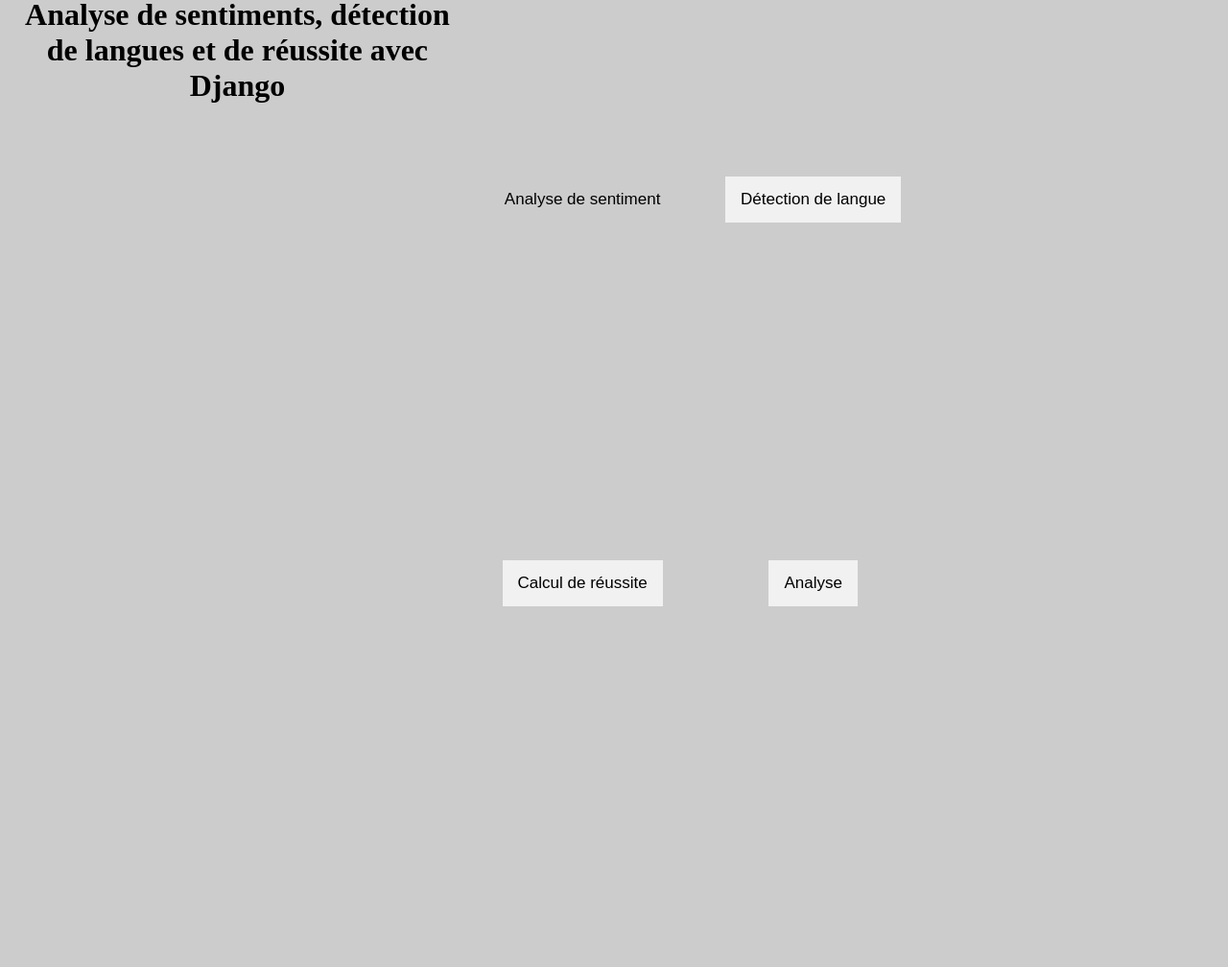
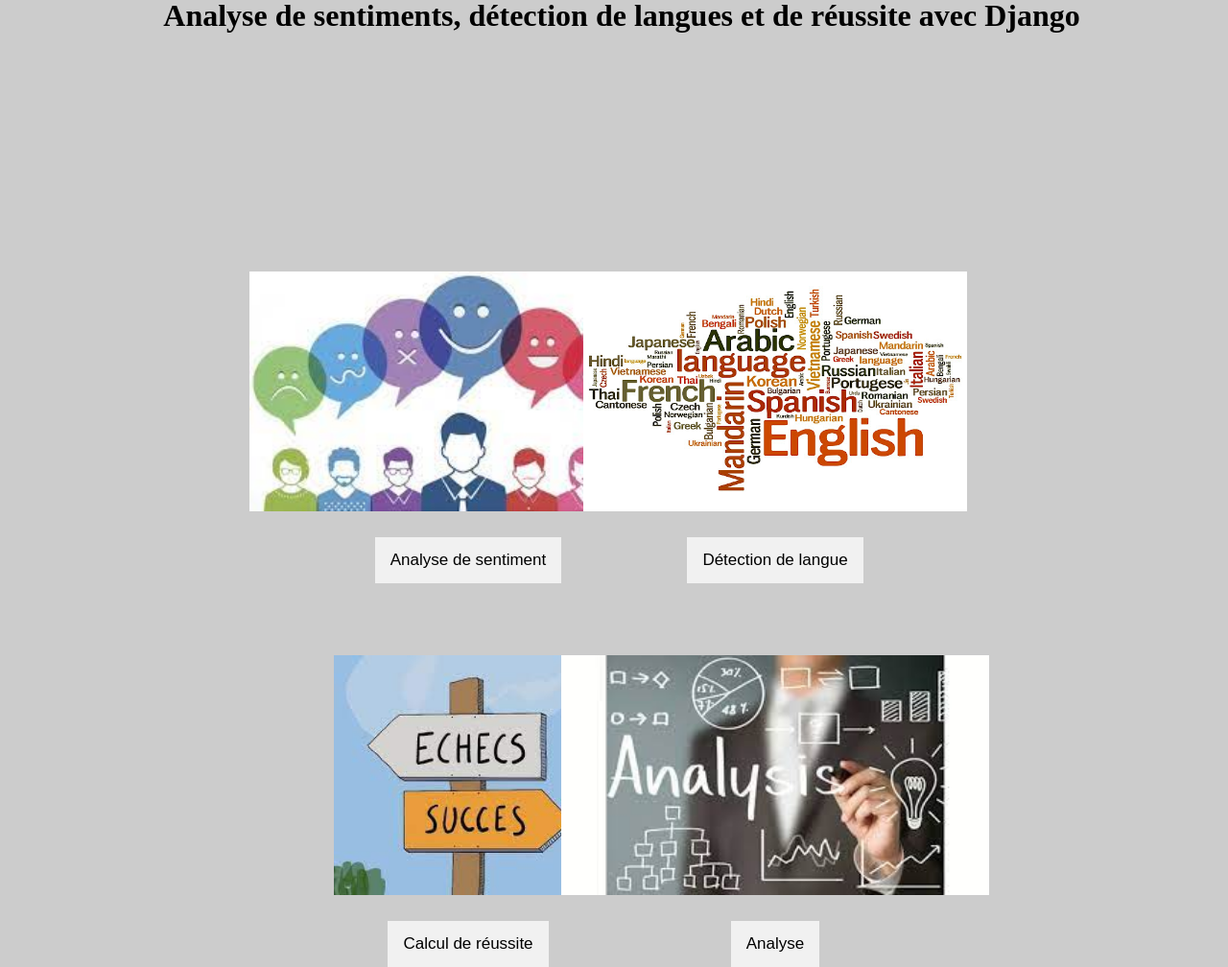
Before and after one commit to data-IA-2022/MOOC_Groupe_1, a Django app: page / in a window 1280 px wide. Shown: the whole page at 96% size. Before the commit the page ends 632 px from the top, so only its background shows below. Run offline with Django 4.2, Linux system fonts and the light colour scheme.

Commit message:
ajout d'image

```diff
--- a/mooc/app/static/style.css
+++ b/mooc/app/static/style.css
@@ -1,37 +1,44 @@
 body {
     background: #ccc;
-    width: 75%;
+    width: 100%;
     height: 100vh;
     display: flex;
     align-items: center;
     justify-content: center;
 }
 
+img{
+    position: relative;
+}
 h1 {
     height: 100%;
     text-align: center;
-    margin-top: 0;
     justify-content: center;
+    margin: 0 auto 20px;
+    position: absolute;
 
 }
 
-/* Style des onglets */
 .tab {
     display: flex;
-    width: 100%;
-    height: 100%;
+    width: 50%;
+    height: 50%;
     flex-wrap: wrap;
+    align-items: center;
+    justify-content: center;
+    position: absolute;
 }
 
 .tab-container {
+    position: relative;
     width: 50%;
-    height: 50%;
+    height: 100%;
     display: flex;
     align-items: center;
     justify-content: center;
-}
+  }
 
-.tablinks {
+  .tablinks {
     background-color: #f1f1f1;
     color: black;
     padding: 14px 16px;
@@ -41,8 +48,11 @@ h1 {
     outline: none;
     cursor: pointer;
     transition: 0.3s;
+    position: absolute;
+    bottom: 0;
+  }
+  .tabimage {
+    width: 500px;
+    height: 250px;
+    margin: 0 20px;
 }
-
-.tablinks.active {
-    background-color: #ccc;
-}
--- a/mooc/app/templates/home.html
+++ b/mooc/app/templates/home.html
@@ -7,22 +7,26 @@
 </head>
 <body>
     <h1>Analyse de sentiments, détection de langues et de réussite avec Django</h1>
-
     <!-- Onglets -->
     <div class="tab">
         <div class="tab-container">
-            <button class="tablinks active" onclick="openTab(event, 'sentiment')">Analyse de sentiment</button>
+            <img class="tabimage" src="{% static 'analyses_sentiments.jpeg' %}" alt="Image 1">
+            <button class="tablinks" onclick="openTab(event, 'sentiment')">Analyse de sentiment</button>
         </div>
         <div class="tab-container">
+            <img class="tabimage" src="{% static 'detection_language.jpg' %}" alt="Image 2">
             <button class="tablinks" onclick="openTab(event, 'language')">Détection de langue</button>
         </div>
         <div class="tab-container">
+            <img class="tabimage" src="{% static 'reussite_ou_echec.jpeg' %}" alt="Image 3">
             <button class="tablinks" onclick="openTab(event, 'success')">Calcul de réussite</button>
         </div>
         <div class="tab-container">
+            <img class="tabimage" src="{% static 'analyze.jpeg' %}" alt="Image 4">
             <button class="tablinks" onclick="openTab(event, 'Analise')">Analyse</button>
         </div>
     </div>
 
+
 </body>
 </html>
```
Also changed, not shown: mooc/app/static/analyses_sentiments.jpeg (added), mooc/app/static/analyze.jpeg (added), mooc/app/static/detection_language.jpg (added), mooc/app/static/reussite_ou_echec.jpeg (added).
